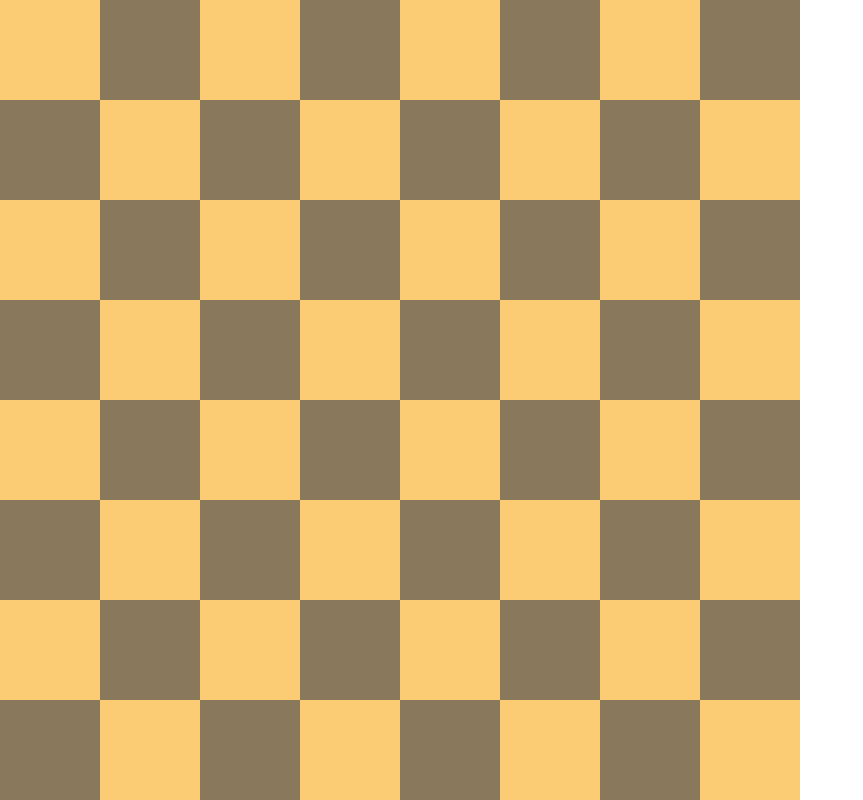
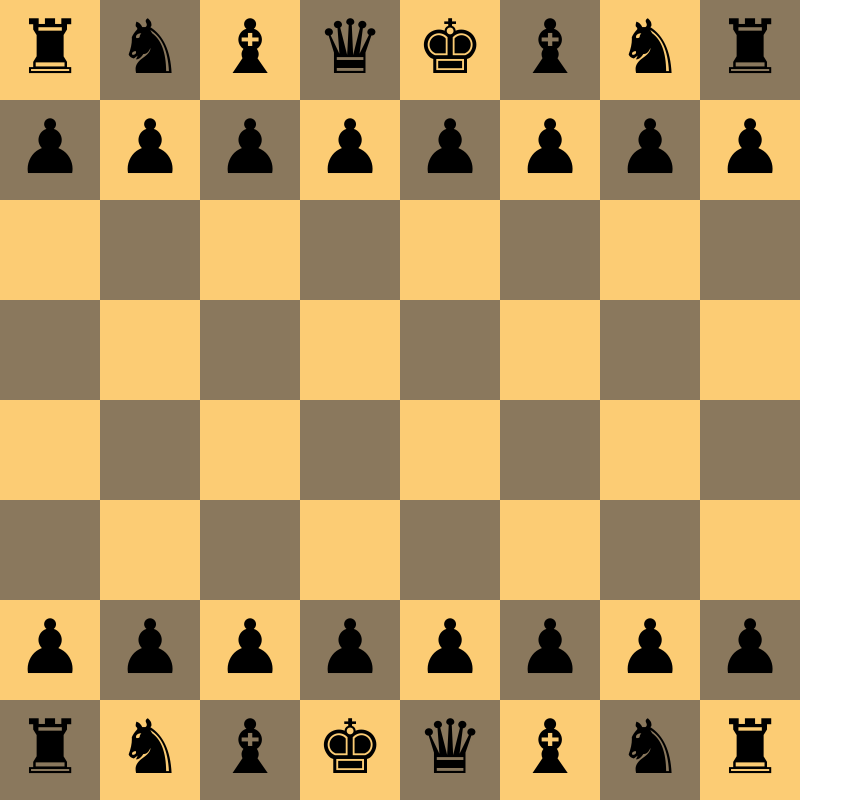
Before and after one commit to CubeDr/chess, a React (Create React App) app: page / in a window 1280 px wide. Shown: the whole page, without its empty margins (0-863 px from the left). Built offline with nearby package versions, Linux system fonts and the light colour scheme.

Commit message:
체스 말 그리기

```diff
--- a/src/ChessBoard.tsx
+++ b/src/ChessBoard.tsx
@@ -1,5 +1,11 @@
 import React from 'react';
 import styled from "styled-components";
+import King from './pieces/King';
+import Queen from './pieces/Queen';
+import Rook from './pieces/Rook';
+import Bishop from './pieces/Bishop';
+import Knight from './pieces/Knight';
+import Pawn from './pieces/Pawn';
 
 function range(size: number) {
     return Array.from(new Array(size).keys());
@@ -18,13 +24,26 @@ const Square = styled.div<{ x: number, y: number }>`
   width: 100px;
   height: 100px;
   background-color: ${props => (props.x + props.y) % 2 === 0 ? '#fccc74' : '#8a785d'};
+  font-size: 75px;
+  text-align: center;
 `;
 
 function ChessBoard() {
+    const pieces = [
+        [new Rook(), new Knight(), new Bishop(), new Queen(), new King(), new Bishop(), new Knight(), new Rook()],
+        [new Pawn(), new Pawn(), new Pawn(), new Pawn(), new Pawn(), new Pawn(), new Pawn(), new Pawn()],
+        [null, null, null, null, null, null, null, null],
+        [null, null, null, null, null, null, null, null],
+        [null, null, null, null, null, null, null, null],
+        [null, null, null, null, null, null, null, null],
+        [new Pawn(), new Pawn(), new Pawn(), new Pawn(), new Pawn(), new Pawn(), new Pawn(), new Pawn()],
+        [new Rook(), new Knight(), new Bishop(), new King(), new Queen(), new Bishop(), new Knight(), new Rook()],
+    ];
+
     return (
         <Board>
             {range(8).map(y => {
-                return range(8).map(x => <Square x={x} y={y}/>);
+                return range(8).map(x => <Square x={x} y={y}>{pieces[y][x]?.piece}</Square>);
             }).flat()}
         </Board>
     );
```
